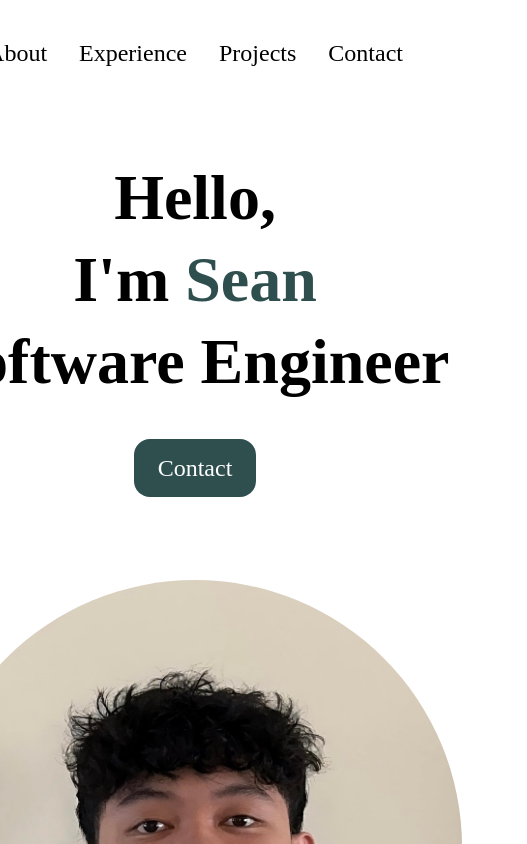
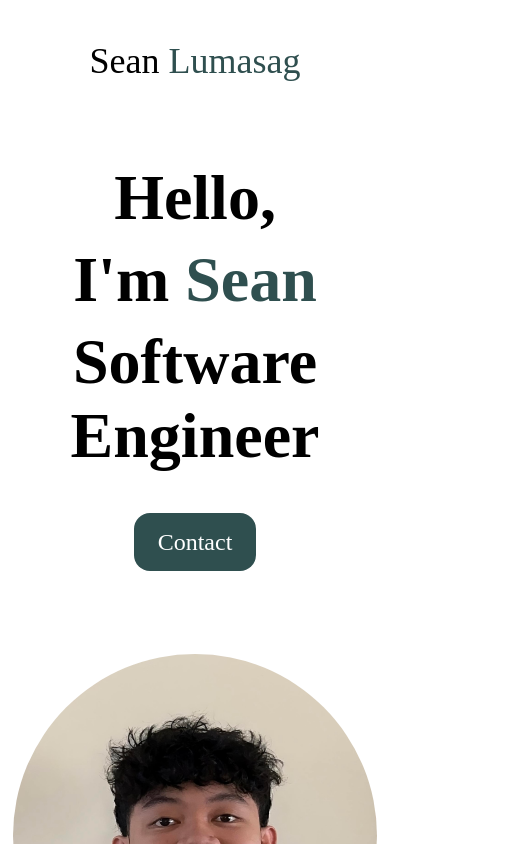
Before and after one commit to seanlumasag/personal-website, a React (Vite) app in the folder frontend/: page / in a window 390 px wide. Shown: the top 844 px of the page, 527 px wide, since content can reach past the window. Built offline with nearby package versions, Linux system fonts and the light colour scheme.

Commit message:
Testing mobile

```diff
--- a/frontend/src/index.css
+++ b/frontend/src/index.css
@@ -283,8 +283,19 @@ img {
 
 @media (max-width: 1150px) {
   :root {
-    --max-width-var: 600px;
+    --max-width-var: 430px;
   }
+
+  .navigation .navbar {
+    display: none;
+  }
+
+  .navbar-container{
+    justify-content: center;
+  }
+
+
+
   .section {
     flex-direction: column;
     padding: 10rem 2rem;
@@ -302,10 +313,6 @@ img {
     align-self: center;
   }
 
-  .name {
-    display: none;
-  }
-
   .card-container {
     flex-direction: column;
   }
```
